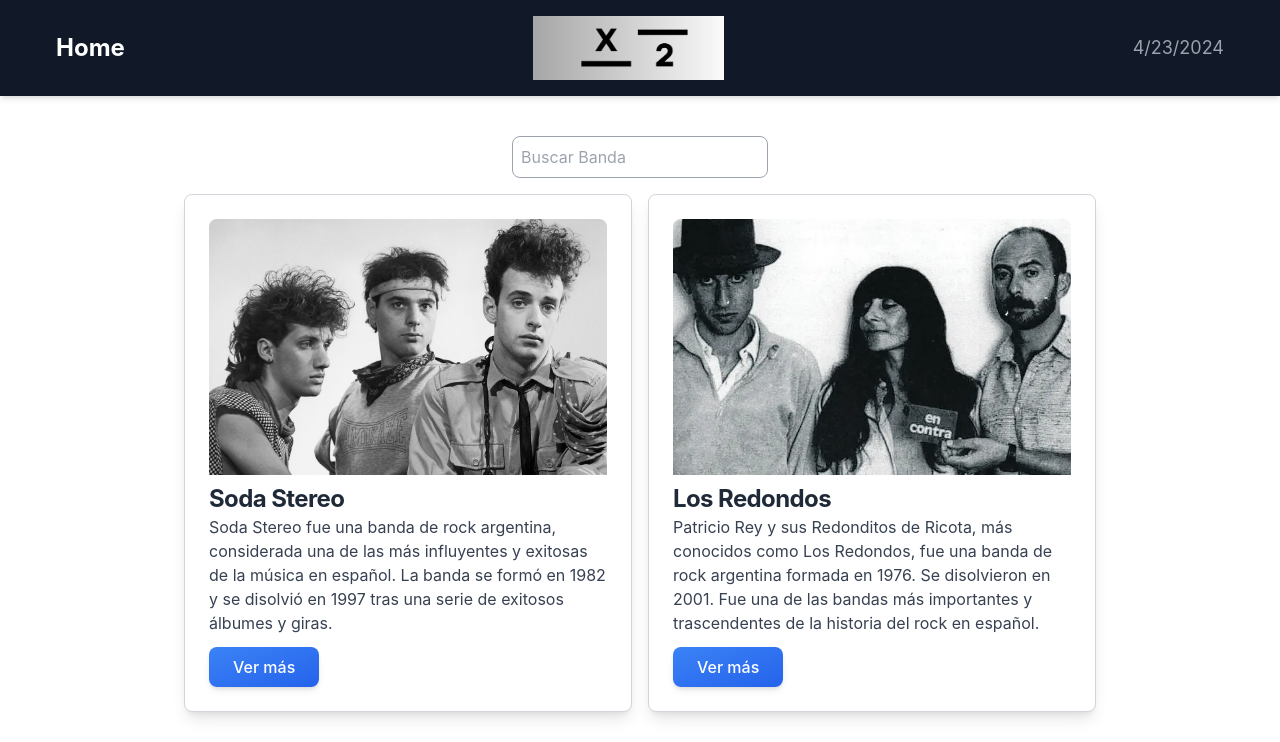
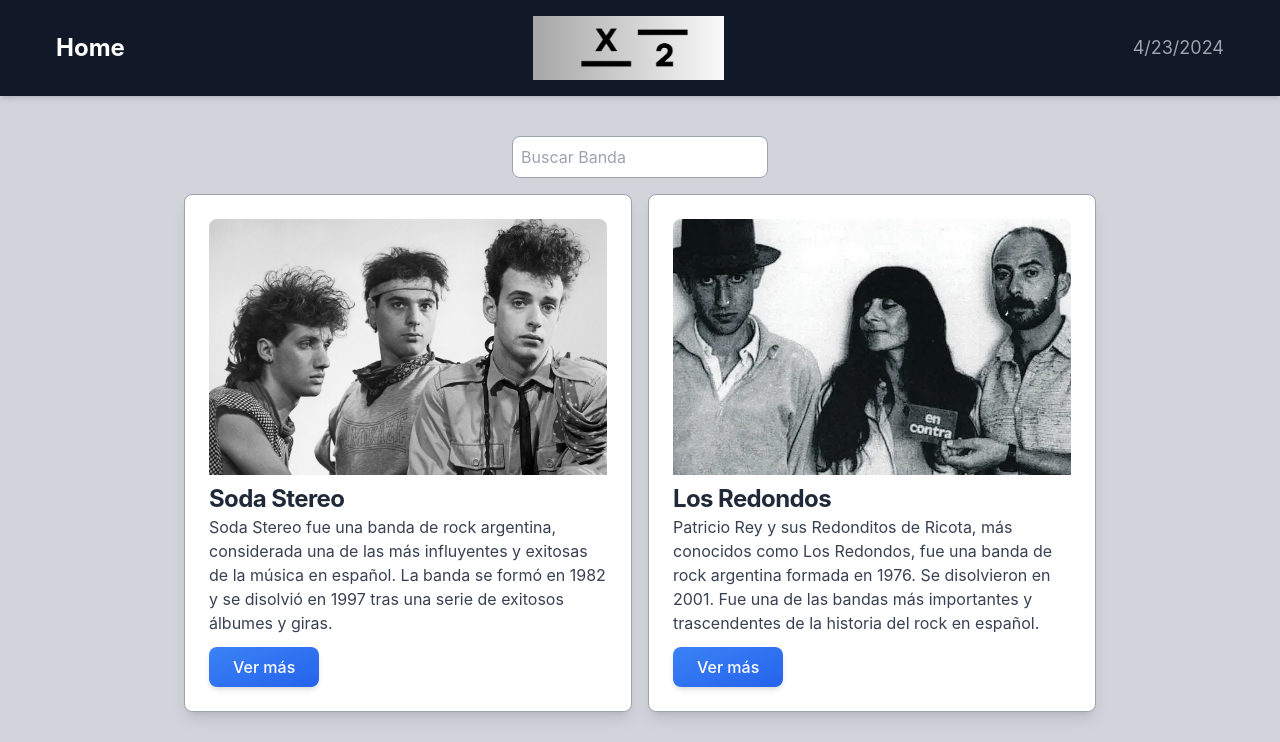
Before and after one commit to Santiag0Vidal/TrabajoPr-ctico-ReactParte2, a React (Create React App) app: page / in a window 1280 px wide. Shown: the top 742 px of the page. Built offline with nearby package versions, Linux system fonts and the light colour scheme.

Commit message:
arreglando macanas

```diff
--- a/src/Components/ElementList/ElementList.jsx
+++ b/src/Components/ElementList/ElementList.jsx
@@ -6,20 +6,13 @@
 import Button from '../../Components/Button/Button';
 import SearchInput from '../../Components/SearchInput/SearchInput'; // Importa el componente SearchInput
 
-const ElementList = ({ redirectToDetails }) => {
-    const [elements, setElements] = useState([]);
-    const [filteredElements, setFilteredElements] = useState([]);
+const ElementList = ({ elements }) => {
+    const [filteredElements, setFilteredElements] = useState(elements);
     const navigate = useNavigate();
 
     useEffect(() => {
-        fetch('/mocks/bandas.json')
-            .then(response => response.json())
-            .then(data => {
-                setElements(data);
-                setFilteredElements(data); // Inicializa filteredElements con todos los elementos
-            })
-            .catch(error => console.error('Error fetching elements:', error));
-    }, []);
+        setFilteredElements(elements);
+    }, [elements]);
 
     return (
         <div>
--- a/src/Components/ElementList/ElementList.module.css
+++ b/src/Components/ElementList/ElementList.module.css
@@ -4,8 +4,9 @@
 @import "tailwindcss/utilities";
 
 /* Estilo personalizado para las cards de bandas */
+/* Estilo personalizado para las cards de bandas */
 .bandaCard {
-  @apply max-w-md bg-white border border-gray-300 rounded-lg shadow-lg my-4 mx-2 transition-transform duration-300 transform hover:scale-105;
+  @apply max-w-md bg-white border border-gray-400 rounded-lg shadow-lg my-4 mx-2 transition-transform duration-300 transform hover:scale-105;
   @apply p-6; /* Aplica un espaciado interno de 1.5rem alrededor del contenido */
   @apply text-gray-800; /* Color de texto para mejorar la legibilidad */
 }
--- a/src/Pages/Home/Home.jsx
+++ b/src/Pages/Home/Home.jsx
@@ -1,8 +1,8 @@
 import React, { useState, useEffect } from 'react';
 import Header from '../../Components/Header/Header';
 import Footer from '../../Components/Footer/Footer';
-import ElementList from '../../Components/ElementList/ElementList'; // Importa el nuevo componente ElementList
-import { ROUTES } from "../../const/routes";
+import ElementList from '../../Components/ElementList/ElementList';
+
 import style from './Home.module.css';
 
 function Home() {
@@ -11,8 +11,10 @@
     useEffect(() => {
         fetch('/mocks/bandas.json')
             .then(response => response.json())
-            .then(data => setElements(data))
-            .catch(error => console.error('Error fetching elements:', error));
+            .then(data => {
+                setElements(data);
+            })
+            .catch(error => console.error('Error fetching bandas:', error));
     }, []);
 
     return (
--- a/src/Pages/Home/Home.module.css
+++ b/src/Pages/Home/Home.module.css
@@ -1,6 +1,8 @@
-/* Home.module.css */
+@import url('https://fonts.googleapis.com/css2?family=Comfortaa:wght@300;400;500;600;700&family=DM+Serif+Display:ital@0;1&display=swap');
+@import "tailwindcss/base";
+@import "tailwindcss/components";
+@import "tailwindcss/utilities";
 
-/* Establecer un color de fondo con contraste */
-.HomeContainer {
-  @apply bg-gray-100; /* Utiliza un color de fondo que contraste con el blanco de las cards */
+.Homecontainer {
+  @apply bg-gray-300 text-white;
 }
```
